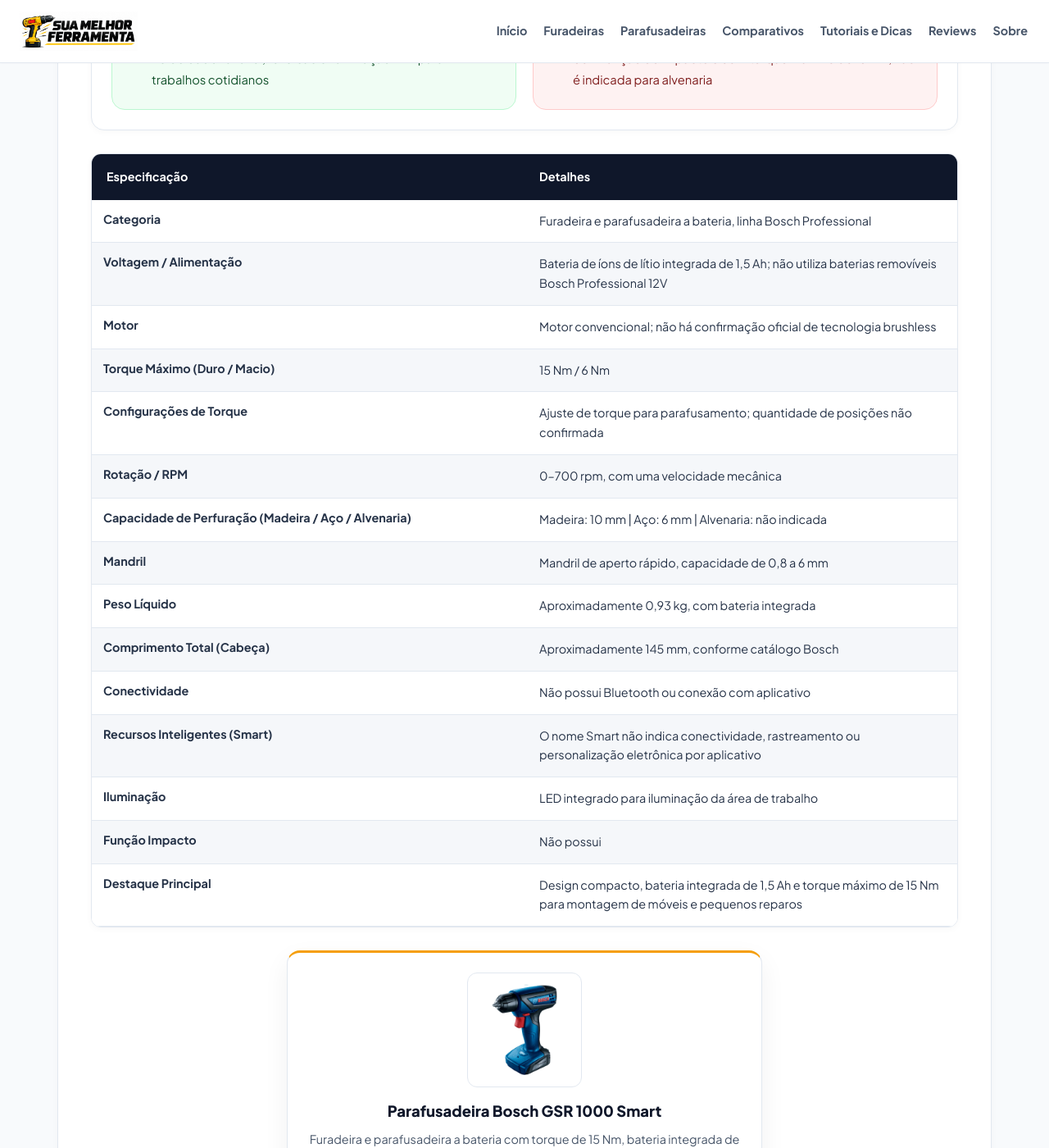
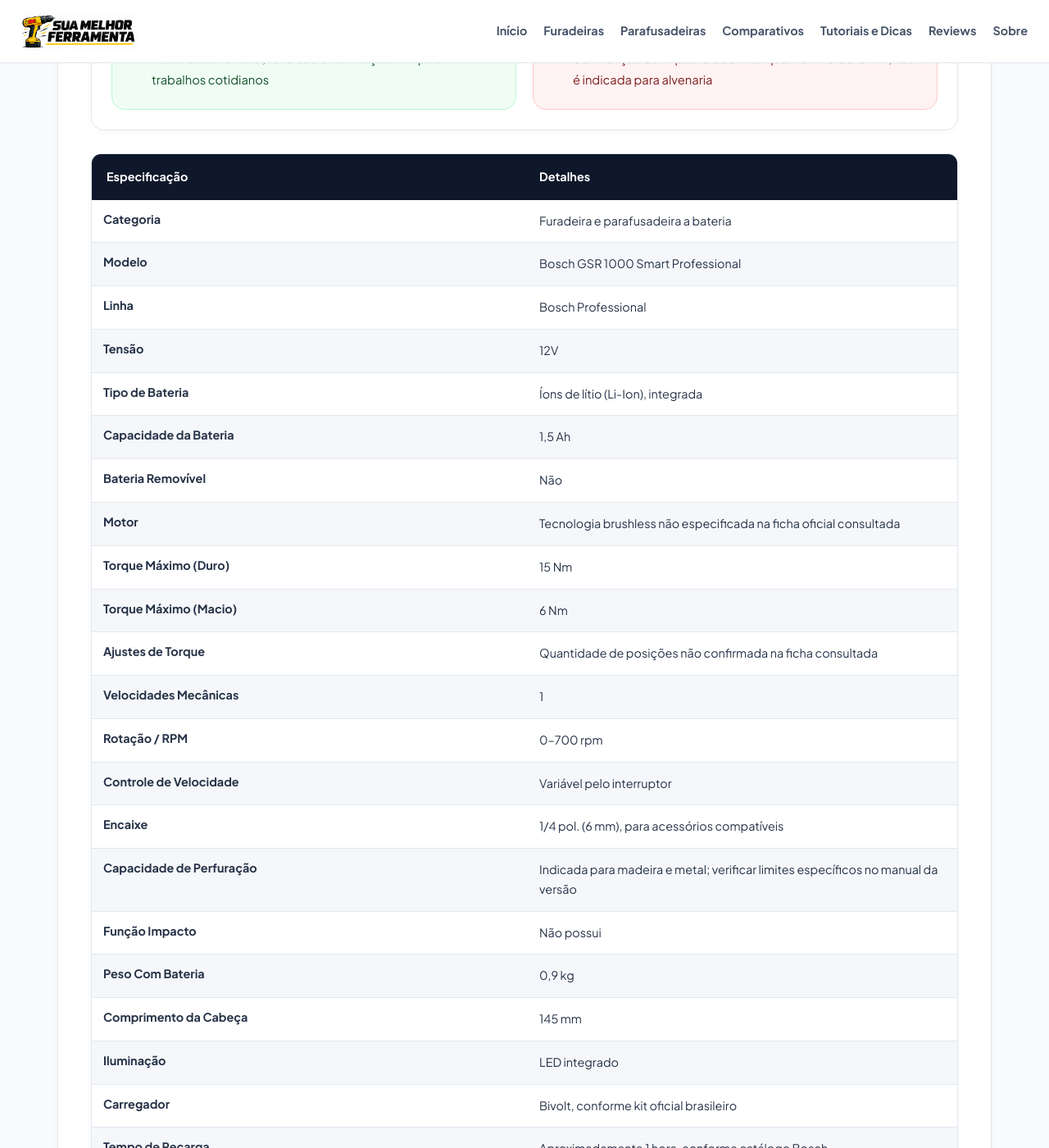
Before and after one commit to membroequipe/SiteReview, a Jekyll site: the page built from _posts/2026-10-22-parafusadeira-bosch-gsr-1000-smart.md, in a window 1280 px wide and 1400 px high, scrolled down 1923 px. Shown: the whole window at 82% size. Built offline with Jekyll 4.4.1, drawn with Linux system fonts in a browser that asks for light colours; some of the changed text lies outside the part shown.

Commit message:
Update produtos.yml

```diff
--- a/_data/produtos.yml
+++ b/_data/produtos.yml
@@ -1026,47 +1026,66 @@
 
 
 bosch_gsr_1000_smart:
-  nome: "Parafusadeira Bosch GSR 1000 Smart"
-  descricao: "Furadeira e parafusadeira a bateria com torque de 15 Nm, bateria integrada de 1,5 Ah, mandril de 6 mm e rotação de até 700 rpm"
+  nome: "Bosch GSR 1000 Smart Professional"
+  descricao: "Furadeira e parafusadeira compacta 12V com bateria integrada de 1,5 Ah, torque de 15 Nm, encaixe de 1/4 pol. e rotação de até 700 rpm."
   imagem: "/assets/images/posts/parafusadeira-bosch-gsr-1000-smart.png"
-
-  links:
-    amazon: ""
-    mercadolivre: ""
-    shopee: ""
-
-  especificacoes:
-    - nome: "Categoria"
-      valor: "Furadeira e parafusadeira a bateria, linha Bosch Professional"
-    - nome: "Voltagem / Alimentação"
-      valor: "Bateria de íons de lítio integrada de 1,5 Ah; não utiliza baterias removíveis Bosch Professional 12V"
-    - nome: "Motor"
-      valor: "Motor convencional; não há confirmação oficial de tecnologia brushless"
-    - nome: "Torque Máximo (Duro / Macio)"
-      valor: "15 Nm / 6 Nm"
-    - nome: "Configurações de Torque"
-      valor: "Ajuste de torque para parafusamento; quantidade de posições não confirmada"
-    - nome: "Rotação / RPM"
-      valor: "0–700 rpm, com uma velocidade mecânica"
-    - nome: "Capacidade de Perfuração (Madeira / Aço / Alvenaria)"
-      valor: "Madeira: 10 mm | Aço: 6 mm | Alvenaria: não indicada"
-    - nome: "Mandril"
-      valor: "Mandril de aperto rápido, capacidade de 0,8 a 6 mm"
-    - nome: "Peso Líquido"
-      valor: "Aproximadamente 0,93 kg, com bateria integrada"
-    - nome: "Comprimento Total (Cabeça)"
-      valor: "Aproximadamente 145 mm, conforme catálogo Bosch"
+  links:
+    amazon: ""
+    mercadolivre: ""
+    shopee: ""
+  especificacoes:
+    - nome: "Categoria"
+      valor: "Furadeira e parafusadeira a bateria"
+    - nome: "Modelo"
+      valor: "Bosch GSR 1000 Smart Professional"
+    - nome: "Linha"
+      valor: "Bosch Professional"
+    - nome: "Tensão"
+      valor: "12V"
+    - nome: "Tipo de Bateria"
+      valor: "Íons de lítio (Li-Ion), integrada"
+    - nome: "Capacidade da Bateria"
+      valor: "1,5 Ah"
+    - nome: "Bateria Removível"
+      valor: "Não"
+    - nome: "Motor"
+      valor: "Tecnologia brushless não especificada na ficha oficial consultada"
+    - nome: "Torque Máximo (Duro)"
+      valor: "15 Nm"
+    - nome: "Torque Máximo (Macio)"
+      valor: "6 Nm"
+    - nome: "Ajustes de Torque"
+      valor: "Quantidade de posições não confirmada na ficha consultada"
+    - nome: "Velocidades Mecânicas"
+      valor: "1"
+    - nome: "Rotação / RPM"
+      valor: "0–700 rpm"
+    - nome: "Controle de Velocidade"
+      valor: "Variável pelo interruptor"
+    - nome: "Encaixe"
+      valor: "1/4 pol. (6 mm), para acessórios compatíveis"
+    - nome: "Capacidade de Perfuração"
+      valor: "Indicada para madeira e metal; verificar limites específicos no manual da versão"
+    - nome: "Função Impacto"
+      valor: "Não possui"
+    - nome: "Peso Com Bateria"
+      valor: "0,9 kg"
+    - nome: "Comprimento da Cabeça"
+      valor: "145 mm"
+    - nome: "Iluminação"
+      valor: "LED integrado"
+    - nome: "Carregador"
+      valor: "Bivolt, conforme kit oficial brasileiro"
+    - nome: "Tempo de Recarga"
+      valor: "Aproximadamente 1 hora, conforme catálogo Bosch"
     - nome: "Conectividade"
-      valor: "Não possui Bluetooth ou conexão com aplicativo"
-    - nome: "Recursos Inteligentes (Smart)"
-      valor: "O nome Smart não indica conectividade, rastreamento ou personalização eletrônica por aplicativo"
-    - nome: "Iluminação"
-      valor: "LED integrado para iluminação da área de trabalho"
-    - nome: "Função Impacto"
-      valor: "Não possui"
-    - nome: "Destaque Principal"
-      valor: "Design compacto, bateria integrada de 1,5 Ah e torque máximo de 15 Nm para montagem de móveis e pequenos reparos"
-
+      valor: "Não há conectividade Bluetooth ou por aplicativo especificada"
+    - nome: "Compatibilidade de Bateria"
+      valor: "Bateria integrada; não utiliza baterias removíveis Bosch Professional 12V"
+    - nome: "Aplicações"
+      valor: "Montagem de móveis, MDF, pequenos reparos e perfurações leves"
+    - nome: "Destaque Principal"
+      valor: "Corpo compacto, bateria integrada e torque de 15 Nm para tarefas leves"
 werca_w_e12:
   nome: "Werca W-E12"
   descricao: "Melhor torque de 3 níveis com carregador USB"
@@ -1199,25 +1218,25 @@
 
 bosch_gsr_12v_15_fc:
   nome: "Bosch GSR 12V-15 FC Professional"
-  descricao: "Furadeira e parafusadeira 12V FlexiClick com torque de 30 Nm, 20+1 ajustes, duas velocidades e cabeçotes intercambiáveis."
+  descricao: "Furadeira e parafusadeira 12V sem impacto, com sistema FlexiClick, torque de 30 Nm, 20+1 ajustes e duas velocidades."
   imagem: "/assets/images/posts/bosch-gsr-12v-15-fc.png"
-
-  links:
-    amazon: ""
-    mercadolivre: ""
-    shopee: ""
-
+  links:
+    amazon: ""
+    mercadolivre: ""
+    shopee: ""
   especificacoes:
     - nome: "Categoria"
       valor: "Furadeira e parafusadeira a bateria"
     - nome: "Modelo"
       valor: "Bosch GSR 12V-15 FC Professional"
+    - nome: "Código da Versão Brasileira"
+      valor: "06019F60E0"
     - nome: "Tensão"
       valor: "12V"
     - nome: "Tipo de Bateria"
-      valor: "Íons de lítio (Li-Ion)"
-    - nome: "Motor"
-      valor: "Motor com escovas de carvão"
+      valor: "Íons de lítio (Li-Ion), removível"
+    - nome: "Motor"
+      valor: "Tipo de motor não especificado na ficha oficial consultada"
     - nome: "Funções"
       valor: "Parafusamento e perfuração sem impacto"
     - nome: "Torque Máximo (Duro)"
@@ -1225,19 +1244,21 @@
     - nome: "Torque Máximo (Macio)"
       valor: "15 Nm"
     - nome: "Ajustes de Torque"
-      valor: "20 + 1 posição de perfuração"
+      valor: "20+1"
     - nome: "Velocidades Mecânicas"
-      valor: "2 velocidades"
+      valor: "2"
     - nome: "Rotação / RPM"
       valor: "0–400 / 0–1.300 rpm"
     - nome: "Mandril"
       valor: "1 a 10 mm, com adaptador GFA 12-B"
+    - nome: "Porta-Bits"
+      valor: "Encaixe sextavado interno de 1/4 pol."
     - nome: "Sistema FlexiClick"
-      valor: "Cabeçotes intercambiáveis para diferentes posições de trabalho"
+      valor: "Adaptadores intercambiáveis para diferentes posições de trabalho"
     - nome: "Adaptadores"
       valor: "GFA 12-B (mandril), GFA 12-W (angular), GFA 12-E (excêntrico) e GFA 12-X (porta-bits); conforme kit"
     - nome: "Capacidade de Perfuração"
-      valor: "Madeira: 19 mm | Aço: 10 mm"
+      valor: "Madeira: até 19 mm | Aço: até 10 mm"
     - nome: "Diâmetro Máximo do Parafuso"
       valor: "7 mm"
     - nome: "Função Impacto"
@@ -1247,15 +1268,17 @@
     - nome: "Peso Sem Bateria"
       valor: "0,6 kg"
     - nome: "Peso Com Bateria"
-      valor: "Aproximadamente 0,8 kg, conforme configuração"
+      valor: "0,8 kg, conforme configuração oficial"
     - nome: "Bateria Inclusa"
-      valor: "Depende do kit; versão brasileira 06019F60E0 inclui bateria de 1,5 Ah"
+      valor: "A versão 06019F60E0 inclui 1 bateria de 1,5 Ah"
+    - nome: "Carregador"
+      valor: "AL 1115 CV na versão 06019F60E0"
     - nome: "Compatibilidade"
-      valor: "Sistema de baterias Bosch Professional 12V"
+      valor: "Sistema Bosch Professional 12V"
     - nome: "Aplicações"
       valor: "Montagem de móveis, MDF, dobradiças, ferragens e espaços apertados"
     - nome: "Destaque Principal"
-      valor: "Sistema FlexiClick para trabalhar próximo de bordas, cantos e espaços de difícil acesso"
+      valor: "Sistema FlexiClick com adaptadores angular e excêntrico para trabalhar próximo de cantos e bordas"
 
 
 makita_df332d:
```
